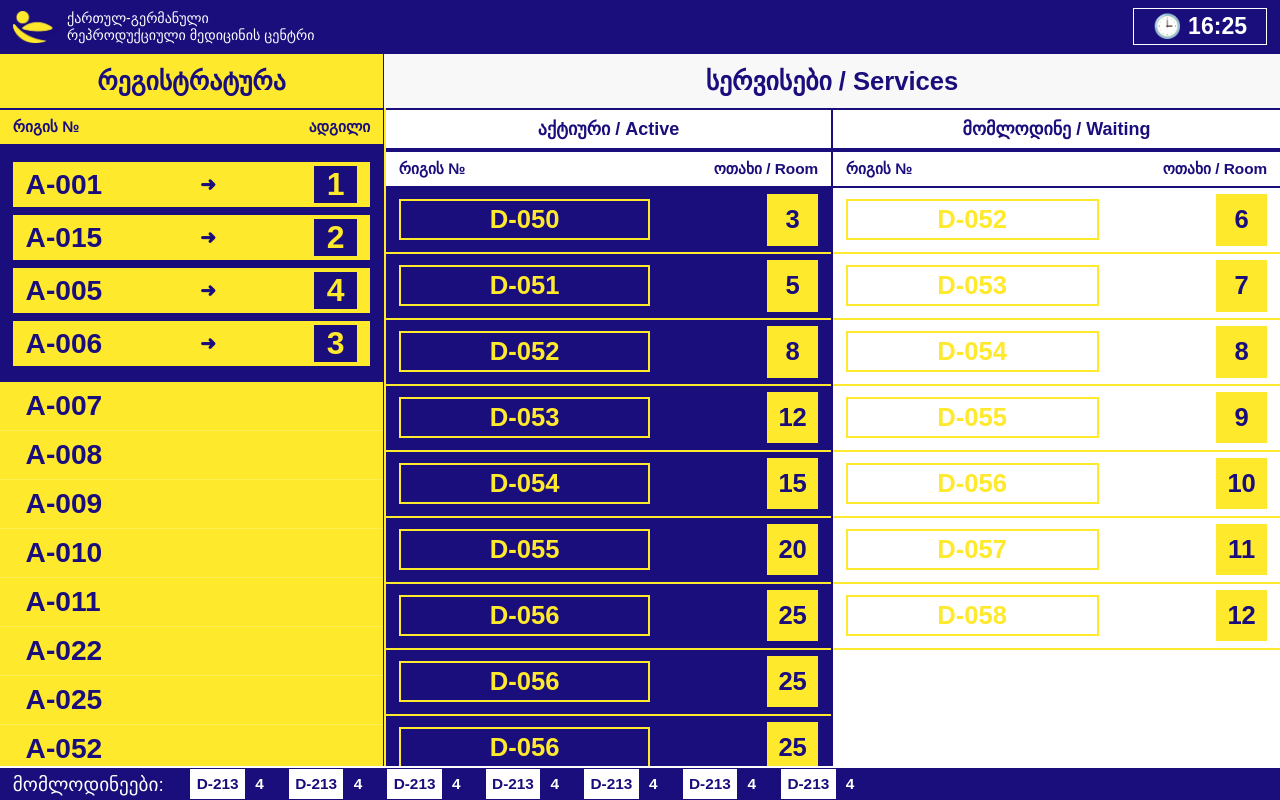
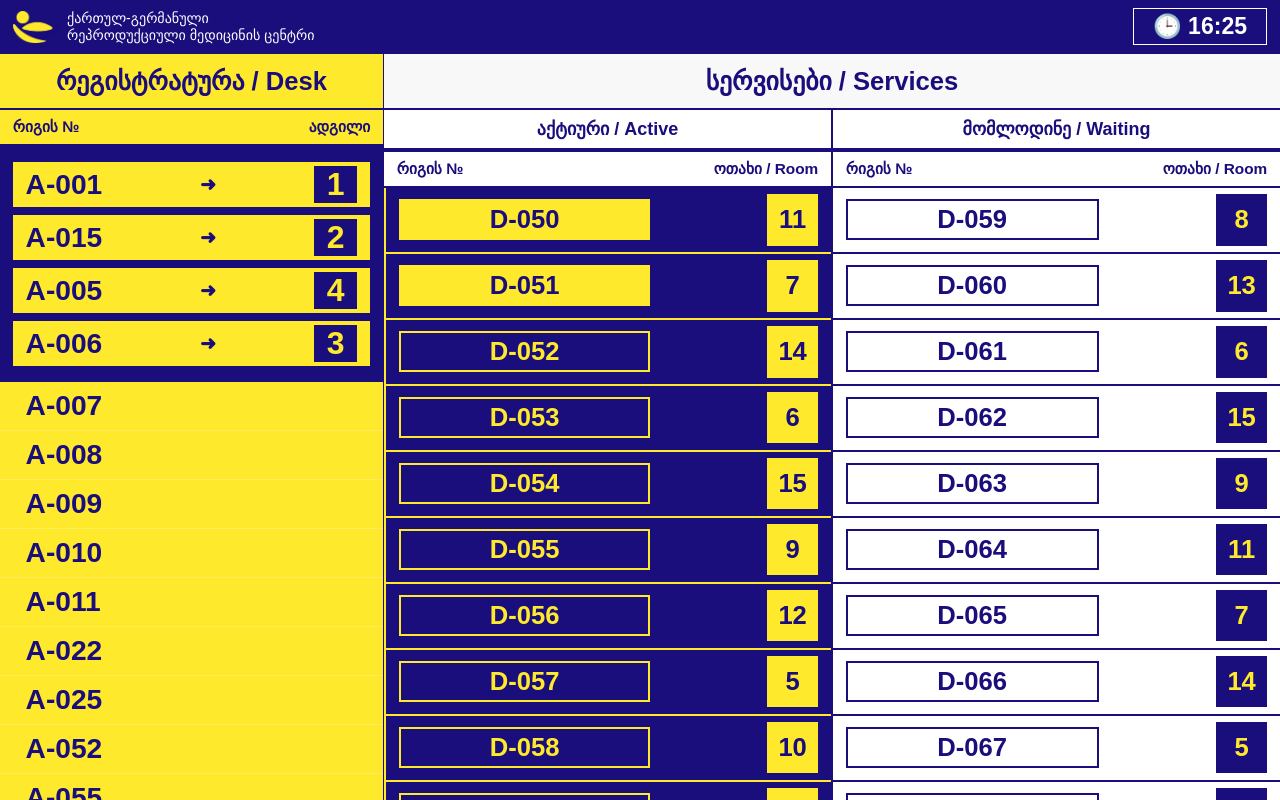
Before and after one commit to sharia-design/mardy-app, a SvelteKit app: page /ggrc/tv in a window 1280 px wide. Built offline with nearby package versions, Linux system fonts and the light colour scheme; a web font is replaced by a local one.

Commit message:
TV services done

```diff
--- a/src/routes/ggrc/tv/+page.svelte
+++ b/src/routes/ggrc/tv/+page.svelte
@@ -102,36 +102,40 @@
 	}
 
 	// Split services
-	const servicesCol1 = [
-		{ id: 'D-050', place: '3' },
-		{ id: 'D-051', place: '5' },
-		{ id: 'D-052', place: '8' },
-		{ id: 'D-053', place: '12' },
+	const serviceActives = [
+		{ id: 'D-050', place: '11', flash: true },
+		{ id: 'D-051', place: '7', flash: true },
+		{ id: 'D-052', place: '14' },
+		{ id: 'D-053', place: '6' },
 		{ id: 'D-054', place: '15' },
-		{ id: 'D-055', place: '20' },
-		{ id: 'D-056', place: '25' },
-		{ id: 'D-056', place: '25' },
-		{ id: 'D-056', place: '25' },
-		{ id: 'D-056', place: '25' },
-		{ id: 'D-056', place: '25' },
-		{ id: 'D-056', place: '25' },
-		{ id: 'D-056', place: '25' },
-		{ id: 'D-056', place: '25' },
-		{ id: 'D-056', place: '25' },
-		{ id: 'D-056', place: '25' },
-		{ id: 'D-056', place: '25' },
-		{ id: 'D-056', place: '25' },
-		{ id: 'D-056', place: '25' }
+		{ id: 'D-055', place: '9' },
+		{ id: 'D-056', place: '12' },
+		{ id: 'D-057', place: '5' },
+		{ id: 'D-058', place: '10' },
+		{ id: 'D-056', place: '12' },
+		{ id: 'D-058', place: '10' },
+		{ id: 'D-056', place: '12' },
+		{ id: 'D-055', place: '9' }
 	];
 
-	const servicesCol2 = [
-		{ id: 'D-052', place: '6' },
-		{ id: 'D-053', place: '7' },
-		{ id: 'D-054', place: '8' },
-		{ id: 'D-055', place: '9' },
-		{ id: 'D-056', place: '10' },
-		{ id: 'D-057', place: '11' },
-		{ id: 'D-058', place: '12' }
+	const serviceWaitings = [
+		{ id: 'D-059', place: '8' },
+		{ id: 'D-060', place: '13' },
+		{ id: 'D-061', place: '6' },
+		{ id: 'D-062', place: '15' },
+		{ id: 'D-063', place: '9' },
+		{ id: 'D-064', place: '11' },
+		{ id: 'D-065', place: '7' },
+		{ id: 'D-066', place: '14' },
+		{ id: 'D-067', place: '5' },
+		{ id: 'D-068', place: '12' },
+		{ id: 'D-069', place: '10' },
+		{ id: 'D-070', place: '6' },
+		{ id: 'D-071', place: '15' },
+		{ id: 'D-072', place: '8' },
+		{ id: 'D-073', place: '13' },
+		{ id: 'D-074', place: '9' },
+		{ id: 'D-075', place: '11' }
 	];
 
 	const waitingList = ['D-213', 'D-213', 'D-213', 'D-213', 'D-213', 'D-213', 'D-213'];
@@ -204,7 +208,7 @@
 
 		<main>
 			<aside>
-				<div class="panel-header">რეგისტრატურა</div>
+				<div class="panel-header">რეგისტრატურა / Desk</div>
 
 				<div class="table-header">
 					<span>რიგის №</span>
@@ -246,12 +250,14 @@
 							<span>რიგის №</span>
 							<span>ოთახი / Room</span>
 						</div>
-						{#each servicesCol1 as item}
-							<div class="service-row">
+						<div class="services-active-list">
+							{#each serviceActives as item}
+								<div class="service-row" class:flash={item.flash}>
 									<div class="ticket-box">{item.id}</div>
 									<div class="place-box-blue">{item.place}</div>
 								</div>
 							{/each}
+						</div>
 					</div>
 
 					<div class="service-col waiting">
@@ -262,7 +268,8 @@
 							<span>რიგის №</span>
 							<span>ოთახი / Room</span>
 						</div>
-						{#each servicesCol2 as item}
+						<div class="services-waiting-list">
+							{#each serviceWaitings as item}
 								<div class="service-row">
 									<div class="ticket-box">{item.id}</div>
 									<div class="place-box-blue">{item.place}</div>
@@ -270,10 +277,11 @@
 							{/each}
 						</div>
 					</div>
+				</div>
 			</section>
 		</main>
 
-		<footer>
+		<!-- <footer>
 			<div class="waiting-label">მომლოდინეები:</div>
 			<div class="waiting-list">
 				{#each waitingList as item}
@@ -283,7 +291,7 @@
 					</div>
 				{/each}
 			</div>
-		</footer>
+		</footer> -->
 	</div>
 </div>
 
@@ -469,21 +477,7 @@
 
 	/* Flash Animation: Active Desk item */
 	.list-item.active.flash > span {
-		animation: flashDesk 1s ease-out 10;
-	}
-
-	@keyframes flashDesk {
-		0%,
-		100% {
-			opacity: 1;
-		}
-		20%,
-		30% {
-			opacity: 0.1;
-		}
-		40% {
-			opacity: 1;
-		}
+		animation: flashAnimation 1s ease-out 10;
 	}
 	/* Flash Animation: Active Desk item */
 
@@ -506,6 +500,8 @@
 		flex-direction: column;
 		width: calc(100% - 30vw);
 		background-color: var(--white-1);
+		height: 100%;
+		overflow: hidden;
 	}
 
 	.services-wrapper {
@@ -513,8 +509,8 @@
 		justify-content: space-between;
 		align-items: flex-start;
 		width: 100%;
+		min-height: 0;
 		flex-grow: 1;
-		height: 100%;
 	}
 
 	.service-col .table-header {
@@ -530,16 +526,55 @@
 
 	.service-col {
 		width: 100%;
+		height: 100%;
+		flex: 1;
 		display: flex;
 		flex-direction: column;
-		overflow-y: auto
-	}
-	.service-col.active {
-		border-left: 2px solid var(--yellow) !important;
-		background-color: var(--blue);
+		min-height: 0;
 	}
 	.service-col:first-child {
 		border-right: 2px solid var(--blue);
+	}
+
+	.services-active-list {
+		border-left: 2px solid var(--yellow);
+		background-color: var(--blue);
+		height: 100%;
+		overflow-y: auto;
+		scrollbar-width: none;
+	}
+	.services-active-list .ticket-box {
+		border: 2px solid var(--yellow);
+		color: var(--yellow);
+	}
+	.services-active-list .place-box-blue {
+		background-color: var(--yellow);
+		color: var(--blue);
+	}
+	/* Flash */
+	/* .services-active-list .service-row.flash .ticket-box, */
+	.services-active-list .service-row.flash .place-box-blue {
+		animation: flashAnimation 1s ease-out 10;
+	}
+	.services-active-list .service-row.flash .ticket-box {
+		background-color: var(--yellow);
+		color: var(--blue);
+		/* animation: flashAnimation 1s ease-out 10; */
+
+	}
+	/* REMOVE on prod | for delay */
+	/* .services-active-list .service-row.flash:nth-child(even) .ticket-box, */
+	.services-active-list .service-row.flash:nth-child(even) .place-box-blue {
+		animation: flashAnimation 1s ease-out 10 0.29s;
+	}
+
+	.services-waiting-list {
+		height: 100%;
+		overflow-y: auto;
+		scrollbar-width: none;
+	}
+	.services-waiting-list .service-row {
+		border-color: var(--blue);
 	}
 
 	.service-row {
@@ -551,8 +586,8 @@
 	}
 
 	.ticket-box {
-		border: 2px solid var(--yellow);
-		color: var(--yellow);
+		border: 2px solid var(--blue);
+		color: var(--blue);
 		font-weight: bold;
 		font-size: 2vw;
 		padding: 0.5vh 1vw;
@@ -561,19 +596,19 @@
 	}
 
 	.place-box-blue {
-		background-color: var(--yellow);
-		color: var(--blue);
+		background-color: var(--blue);
+		color: var(--yellow);
 		font-weight: bold;
 		font-size: 2vw;
 		width: 4vw;
-		height: 4vw; /* Square */
+		height: 4vw;
 		display: flex;
 		align-items: center;
 		justify-content: center;
 	}
 
 	/* 3. Footer */
-	footer {
+	/* footer {
 		background-color: var(--blue);
 		border-top: 0.3vh solid var(--white-1);
 		display: flex;
@@ -614,7 +649,23 @@
 		display: flex;
 		align-items: center;
 		margin-left: 0.5vw;
+	} */
+
+	/* Flash Animation */
+	@keyframes flashAnimation {
+		0%,
+		100% {
+			opacity: 1;
 		}
+		20%,
+		30% {
+			opacity: 0.1;
+		}
+		40% {
+			opacity: 1;
+		}
+	}
+	/* Flash Animation */
 
 	@media screen and (width < 560px) {
 		main {
```
Lines whose indentation alone changed are shown as unchanged.
